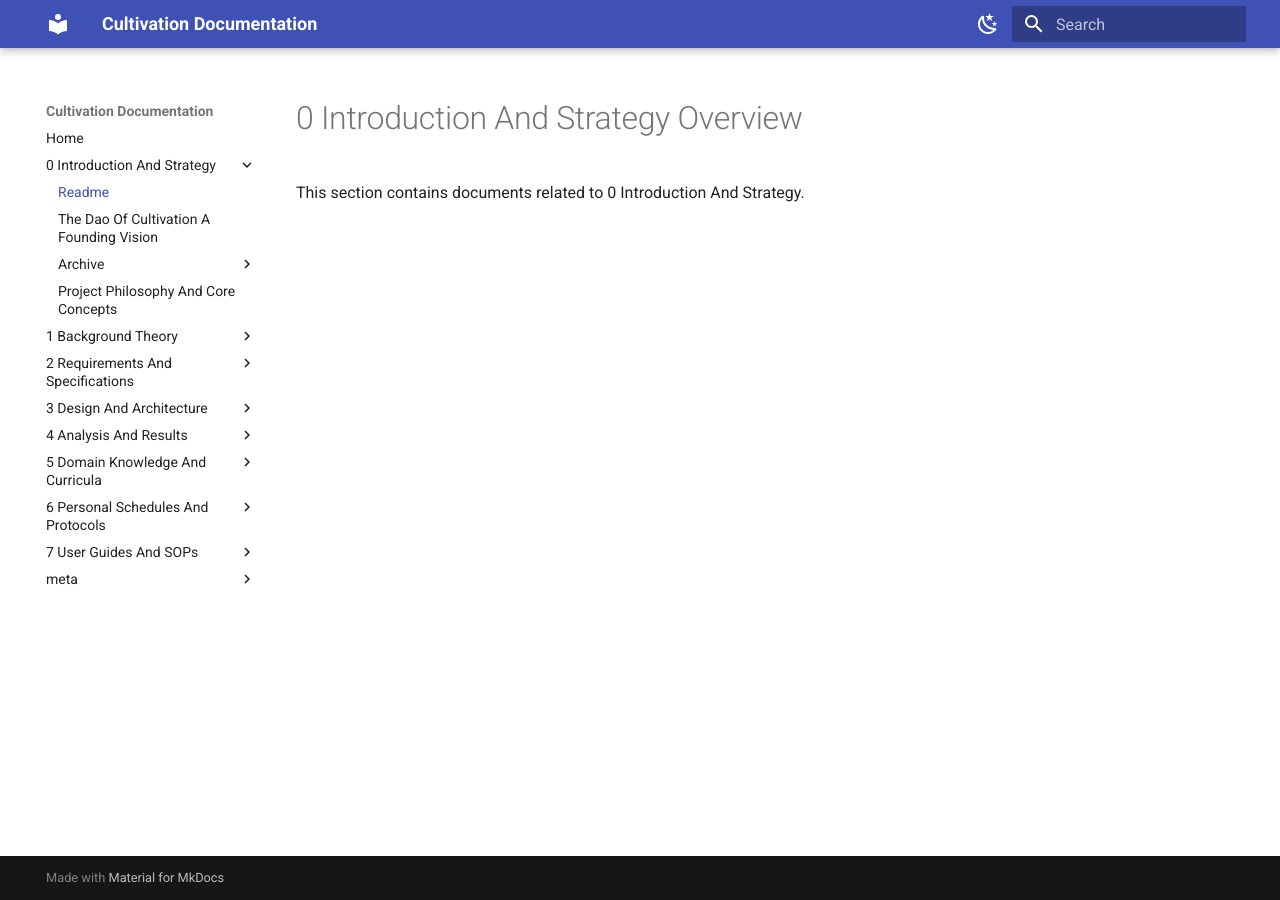
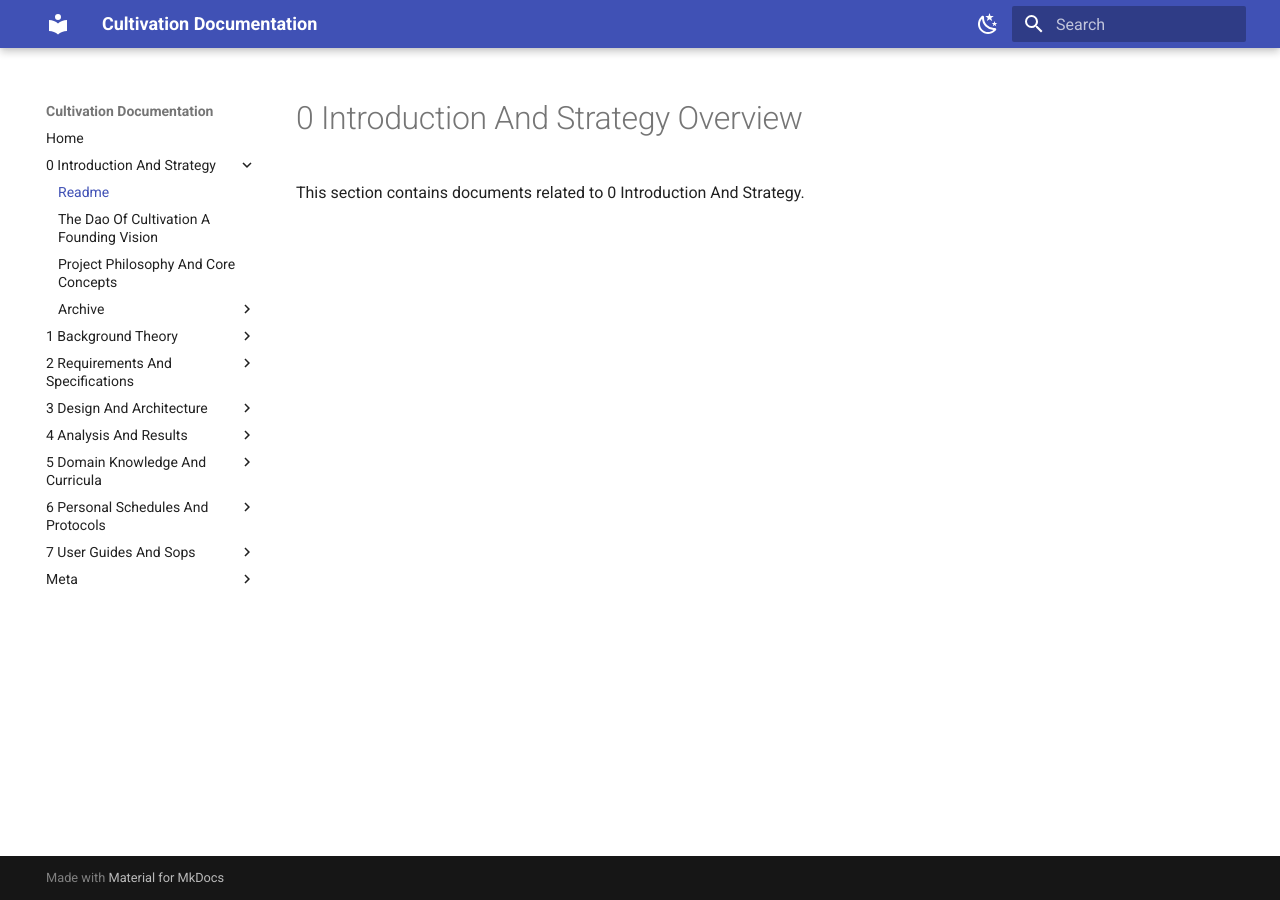
Before and after one commit to ImmortalDemonGod/Holistic-Performance-Enhancement, an MkDocs documentation site: the page built from cultivation/docs/0_introduction_and_strategy/README.md, in a window 1280 px wide. Built offline with MkDocs 1.6.1 and Material for MkDocs 9.7.7, drawn with Linux system fonts in a browser that asks for light colours; part of the change alters nothing that is shown.

Commit message:
✨ feat(mkdocs): update navigation structure and content
- add new sections for project philosophy and core concepts
- include flashcard system and functional requirements specs
- reorganize design and architecture content for clarity
- enhance personal schedules and protocols with new entries
- update user guides and SOPs for better accessibility

```diff
--- a/mkdocs.yml
+++ b/mkdocs.yml
@@ -1,5 +1,4 @@
 site_name: Cultivation Documentation
-# site_url: https://<your-github-username>.github.io/<repo-name>/
 theme:
   name: material
   palette:
@@ -21,6 +20,7 @@ nav:
   - 0 Introduction And Strategy:
     - Readme: 0_introduction_and_strategy/README.md
     - The Dao Of Cultivation A Founding Vision: 0_introduction_and_strategy/The_Dao_of_Cultivation_A_Founding_Vision.md
+    - Project Philosophy And Core Concepts: 0_introduction_and_strategy/project_philosophy_and_core_concepts.md
     - Archive:
       - Readme: 0_introduction_and_strategy/archive/README.md
       - Critique And Refinement: 0_introduction_and_strategy/archive/critique_and_refinement.md
@@ -29,101 +29,102 @@ nav:
       - Synergy Concept: 0_introduction_and_strategy/archive/synergy_concept.md
       - Systems Map And Market Cheatsheet: 0_introduction_and_strategy/archive/systems_map_and_market_cheatsheet.md
       - Ultimate Goals: 0_introduction_and_strategy/archive/ultimate_goals.md
-    - Project Philosophy And Core Concepts: 0_introduction_and_strategy/project_philosophy_and_core_concepts.md
   - 1 Background Theory:
     - Readme: 1_background_theory/README.md
     - Domains Scope: 1_background_theory/domains_scope.md
     - Hyper Detailed Theoretical Outline: 1_background_theory/hyper_detailed_theoretical_outline.md
   - 2 Requirements And Specifications:
     - Readme: 2_requirements_and_specifications/README.md
+    - Flashcard System Spec: 2_requirements_and_specifications/flashcard_system_spec.md
+    - Functional Requirements: 2_requirements_and_specifications/functional_requirements.md
+    - Non Functional Requirements: 2_requirements_and_specifications/non_functional_requirements.md
+    - Task Master Integration Spec: 2_requirements_and_specifications/task_master_integration_spec.md
     - Data Schemas:
       - Readme: 2_requirements_and_specifications/data_schemas/README.md
       - Strength Data Schemas: 2_requirements_and_specifications/data_schemas/strength_data_schemas.md
-    - Flashcard System Spec: 2_requirements_and_specifications/flashcard_system_spec.md
     - Formal System:
       - Readme: 2_requirements_and_specifications/formal_system/README.md
       - Lean Guide: 2_requirements_and_specifications/formal_system/lean_guide.md
       - Lean Tools: 2_requirements_and_specifications/formal_system/lean_tools.md
       - Math Stack: 2_requirements_and_specifications/formal_system/math_stack.md
-    - Functional Requirements: 2_requirements_and_specifications/functional_requirements.md
-    - Non Functional Requirements: 2_requirements_and_specifications/non_functional_requirements.md
-    - Task Master Integration Spec: 2_requirements_and_specifications/task_master_integration_spec.md
   - 3 Design And Architecture:
-      - Readme: 3_design_and_architecture/README.md
-      - Architecture Overview: 3_design_and_architecture/architecture_overview.md
-      - Integrations:
-          - Readme: 3_design_and_architecture/integrations/README.md
-          - External Systems Analysis: 3_design_and_architecture/integrations/external_systems_analysis.md
-      - Knowledge System:
-          - Readme: 3_design_and_architecture/knowledge_system/README.md
-          - Archive:
-              - Flashcard Anki Addon Design: 3_design_and_architecture/knowledge_system/flashcard_anki_addon_design.md
-          - Flashcard Self Assessment Design: 3_design_and_architecture/knowledge_system/flashcard_self_assessment_design.md
-          - Knowledge Acquistion Analysis: 3_design_and_architecture/knowledge_system/knowledge_acquistion_analysis.md
-          - Knowledge Creation And Validation: 3_design_and_architecture/knowledge_system/knowledge_creation_and_validation.md
-          - Knowledge Measurement Theory: 3_design_and_architecture/knowledge_system/knowledge_measurement_theory.md
-          - Literature System Overview: 3_design_and_architecture/knowledge_system/literature_system_overview.md
-          - References:
-              - Readme: 3_design_and_architecture/knowledge_system/references/README.md
-              - Knowledge Creation And Validation Supporting Report: 3_design_and_architecture/knowledge_system/references/knowledge_creation_and_validation_supporting_report.md
-          - User Experience Knowledge System: 3_design_and_architecture/knowledge_system/user_experience_knowledge_system.md
-      - Scheduling System:
-          - Readme: 3_design_and_architecture/scheduling_system/README.md
-          - FocusPredictor TechSpec v1.1: 3_design_and_architecture/scheduling_system/FocusPredictor_TechSpec_v1.1.md
-          - Scheduling Oversized Tasks Strategy v1.0: 3_design_and_architecture/scheduling_system/scheduling_oversized_tasks_strategy_v1.0.md
+    - Readme: 3_design_and_architecture/README.md
+    - Architecture Overview: 3_design_and_architecture/architecture_overview.md
+    - Roadmap Vsigma: 3_design_and_architecture/roadmap_vSigma.md
+    - Integrations:
+      - Readme: 3_design_and_architecture/integrations/README.md
+      - External Systems Analysis: 3_design_and_architecture/integrations/external_systems_analysis.md
+    - Knowledge System:
+      - Readme: 3_design_and_architecture/knowledge_system/README.md
+      - Flashcard Anki Addon Design: 3_design_and_architecture/knowledge_system/flashcard_anki_addon_design.md
+      - Flashcard Self Assessment Design: 3_design_and_architecture/knowledge_system/flashcard_self_assessment_design.md
+      - Knowledge Acquistion Analysis: 3_design_and_architecture/knowledge_system/knowledge_acquistion_analysis.md
+      - Knowledge Creation And Validation: 3_design_and_architecture/knowledge_system/knowledge_creation_and_validation.md
+      - Knowledge Measurement Theory: 3_design_and_architecture/knowledge_system/knowledge_measurement_theory.md
+      - Literature System Overview: 3_design_and_architecture/knowledge_system/literature_system_overview.md
+      - User Experience Knowledge System: 3_design_and_architecture/knowledge_system/user_experience_knowledge_system.md
+      - References:
+        - Readme: 3_design_and_architecture/knowledge_system/references/README.md
+        - Knowledge Creation And Validation Supporting Report: 3_design_and_architecture/knowledge_system/references/knowledge_creation_and_validation_supporting_report.md
+    - Scheduling System:
+      - Focuspredictor Techspec V1.1: 3_design_and_architecture/scheduling_system/FocusPredictor_TechSpec_v1.1.md
+      - Readme: 3_design_and_architecture/scheduling_system/README.md
+      - Scheduling Oversized Tasks Strategy V1.0: 3_design_and_architecture/scheduling_system/scheduling_oversized_tasks_strategy_v1.0.md
   - 4 Analysis And Results:
-      - Readme: 4_analysis_and_results/README.md
-      - 2025-04-27 Run Report: 4_analysis_and_results/2025_04_27_run_report.md
-      - 2025-05-01 Run Report: 4_analysis_and_results/2025_05_01_run_report.md
-      - 2025-05-11 Run Report: 4_analysis_and_results/2025_05_11_run_report.md
-      - 2025-05-17 Run Report: 4_analysis_and_results/2025_05_17_run_report.md
-      - 2025-05-24 Run Report: 4_analysis_and_results/2025_05_24_run_report.md
-      - Analysis Overview: 4_analysis_and_results/analysis_overview.md
-      - Running Analysis Template: 4_analysis_and_results/running_analysis_template.md
-      - Week21 RPE10 Benchmark Analysis: 4_analysis_and_results/week21_rpe10_benchmark_analysis.md
-      - Repository Audits:
-          - System Readiness Audit 2025-04-18: 4_analysis_and_results/repository_audits/system_readiness_audit_2025-04-18.md
+    - 2025 04 27 Run Report: 4_analysis_and_results/2025_04_27_run_report.md
+    - 2025 05 01 Run Report: 4_analysis_and_results/2025_05_01_run_report.md
+    - 2025 05 11 Run Report: 4_analysis_and_results/2025_05_11_run_report.md
+    - 2025 05 17 Run Report: 4_analysis_and_results/2025_05_17_run_report.md
+    - 2025 05 24 Run Report: 4_analysis_and_results/2025_05_24_run_report.md
+    - Readme: 4_analysis_and_results/README.md
+    - Analysis Overview: 4_analysis_and_results/analysis_overview.md
+    - Running Analysis Template: 4_analysis_and_results/running_analysis_template.md
+    - Week21 Rpe10 Benchmark Analysis: 4_analysis_and_results/week21_rpe10_benchmark_analysis.md
+    - Repository Audits:
+      - System Readiness Audit 2025-04-18: 4_analysis_and_results/repository_audits/system_readiness_audit_2025-04-18.md
   - 5 Domain Knowledge And Curricula:
-      - Readme: 5_domain_knowledge_and_curricula/README.md
-      - Biology:
-          - Readme: 5_domain_knowledge_and_curricula/biology/README.md
-          - MATHEMATICAL BIO:
-              - Readme: 5_domain_knowledge_and_curricula/biology/MATHEMATICAL_BIO/README.md
-              - Chapter 1 Single Species: 5_domain_knowledge_and_curricula/biology/MATHEMATICAL_BIO/chapter_1_single_species.md
-              - Section 1 Test: 5_domain_knowledge_and_curricula/biology/MATHEMATICAL_BIO/section_1_test.md
-          - RNA MODELING:
-              - Readme: 5_domain_knowledge_and_curricula/biology/RNA_MODELING/README.md
-              - REPORTS: 5_domain_knowledge_and_curricula/biology/RNA_MODELING/REPORTS.md
-              - SKILL MAP CSM Pillar1: 5_domain_knowledge_and_curricula/biology/RNA_MODELING/SKILL_MAP_CSM_pillar1.md
-              - SKILL MAP CSM Pillar2: 5_domain_knowledge_and_curricula/biology/RNA_MODELING/SKILL_MAP_CSM_pillar2.md
-              - SKILL MAP CSM Pillar3: 5_domain_knowledge_and_curricula/biology/RNA_MODELING/SKILL_MAP_CSM_pillar3.md
-              - SKILL MAP CSM Pillar4: 5_domain_knowledge_and_curricula/biology/RNA_MODELING/SKILL_MAP_CSM_pillar4.md
-              - RNA Modeling P1 Foundations Week1-7Day: 5_domain_knowledge_and_curricula/biology/RNA_MODELING/rna-modeling_p1-foundations_week1-7day.md
-              - RNA Tasks HPE Metadata v1.0: 5_domain_knowledge_and_curricula/biology/RNA_MODELING/rna_tasks_hpe_metadata_v1.0.md
-      - Running Methodology:
-          - Readme: 5_domain_knowledge_and_curricula/running_methodology/README.md
-          - References:
-              - Long Distance Running Principles: 5_domain_knowledge_and_curricula/running_methodology/references/long_distance_running_principles.md
-              - Pace And HR Zones: 5_domain_knowledge_and_curricula/running_methodology/references/pace_and_hr_zones.md
-              - Running Performance Prediction Concepts: 5_domain_knowledge_and_curricula/running_methodology/references/running_performance_prediction_concepts.md
-          - Training Blocks:
-              - Base Ox Block: 5_domain_knowledge_and_curricula/running_methodology/training_blocks/base_ox_block.md
-              - Synergistic Performance Amplification Block W22 W25 v1: 5_domain_knowledge_and_curricula/running_methodology/training_blocks/synergistic_performance_amplification_block_w22_w25_v1.md
-      - Software Engineering Practices:
-          - Readme: 5_domain_knowledge_and_curricula/software_engineering_practices/README.md
-      - Strength Training Methodology:
-          - Training Blocks:
-              - Strength Block Prototype v2025-Q2: 5_domain_knowledge_and_curricula/strength_training_methodology/training_blocks/strength_block_prototype_v2025-Q2.md
+    - Readme: 5_domain_knowledge_and_curricula/README.md
+    - Biology:
+      - Readme: 5_domain_knowledge_and_curricula/biology/README.md
+      - Mathematical Bio:
+        - Readme: 5_domain_knowledge_and_curricula/biology/MATHEMATICAL_BIO/README.md
+        - Chapter 1 Single Species: 5_domain_knowledge_and_curricula/biology/MATHEMATICAL_BIO/chapter_1_single_species.md
+        - Section 1 Test: 5_domain_knowledge_and_curricula/biology/MATHEMATICAL_BIO/section_1_test.md
+      - Rna Modeling:
+        - Readme: 5_domain_knowledge_and_curricula/biology/RNA_MODELING/README.md
+        - Reports: 5_domain_knowledge_and_curricula/biology/RNA_MODELING/REPORTS.md
+        - Skill Map Csm Pillar1: 5_domain_knowledge_and_curricula/biology/RNA_MODELING/SKILL_MAP_CSM_pillar1.md
+        - Skill Map Csm Pillar2: 5_domain_knowledge_and_curricula/biology/RNA_MODELING/SKILL_MAP_CSM_pillar2.md
+        - Skill Map Csm Pillar3: 5_domain_knowledge_and_curricula/biology/RNA_MODELING/SKILL_MAP_CSM_pillar3.md
+        - Skill Map Csm Pillar4: 5_domain_knowledge_and_curricula/biology/RNA_MODELING/SKILL_MAP_CSM_pillar4.md
+        - Rna-Modeling P1-Foundations Week1-7Day: 5_domain_knowledge_and_curricula/biology/RNA_MODELING/rna-modeling_p1-foundations_week1-7day.md
+        - Rna Tasks Hpe Metadata V1.0: 5_domain_knowledge_and_curricula/biology/RNA_MODELING/rna_tasks_hpe_metadata_v1.0.md
+    - Running Methodology:
+      - Readme: 5_domain_knowledge_and_curricula/running_methodology/README.md
+      - References:
+        - Long Distance Running Principles: 5_domain_knowledge_and_curricula/running_methodology/references/long_distance_running_principles.md
+        - Pace And Hr Zones: 5_domain_knowledge_and_curricula/running_methodology/references/pace_and_hr_zones.md
+        - Running Performance Prediction Concepts: 5_domain_knowledge_and_curricula/running_methodology/references/running_performance_prediction_concepts.md
+      - Training Blocks:
+        - Base Ox Block: 5_domain_knowledge_and_curricula/running_methodology/training_blocks/base_ox_block.md
+        - Synergistic Performance Amplification Block W22 W25 V1: 5_domain_knowledge_and_curricula/running_methodology/training_blocks/synergistic_performance_amplification_block_w22_w25_v1.md
+    - Software Engineering Practices:
+      - Readme: 5_domain_knowledge_and_curricula/software_engineering_practices/README.md
+    - Strength Training Methodology:
+      - Training Blocks:
+        - Strength Block Prototype V2025-Q2: 5_domain_knowledge_and_curricula/strength_training_methodology/training_blocks/strength_block_prototype_v2025-Q2.md
   - 6 Personal Schedules And Protocols:
-      - Readme: 6_personal_schedules_and_protocols/README.md
-      - My Optimized Flex Learning System v2.0: 6_personal_schedules_and_protocols/My_Optimized_Flex_Learning_System_v2.0.md
-      - My Optimized Performance Schedule v1.0: 6_personal_schedules_and_protocols/My_Optimized_Performance_Schedule_v1.0.md
-  - 7 User Guides And SOPs:
-      - Readme: 7_user_guides_and_sops/README.md
-      - Comprehensive Debugging Workflow: 7_user_guides_and_sops/comprehensive_debugging_workflow.md
-      - Habitdash Integration Guide: 7_user_guides_and_sops/habitdash_integration_guide.md
-      - Literature System Howto: 7_user_guides_and_sops/literature_system_howto.md
-      - Operational Playbook: 7_user_guides_and_sops/operational_playbook.md
-  - meta:
-      - Readme: meta/README.md
-      - Repository Progress Audit 2025-05-31: meta/repository_progress_audit_2025-05-31.md
+    - My Optimized Flex Learning System V2.0: 6_personal_schedules_and_protocols/My_Optimized_Flex_Learning_System_v2.0.md
+    - My Optimized Performance Schedule V1.0: 6_personal_schedules_and_protocols/My_Optimized_Performance_Schedule_v1.0.md
+    - Readme: 6_personal_schedules_and_protocols/README.md
+  - 7 User Guides And Sops:
+    - Readme: 7_user_guides_and_sops/README.md
+    - Comprehensive Debugging Workflow: 7_user_guides_and_sops/comprehensive_debugging_workflow.md
+    - Habitdash Integration Guide: 7_user_guides_and_sops/habitdash_integration_guide.md
+    - Literature System Howto: 7_user_guides_and_sops/literature_system_howto.md
+    - Operational Playbook: 7_user_guides_and_sops/operational_playbook.md
+  - Meta:
+    - Readme: meta/README.md
+    - Repository Progress Audit 2025-05-31: meta/repository_progress_audit_2025-05-31.md
+plugins:
+  - search
```
